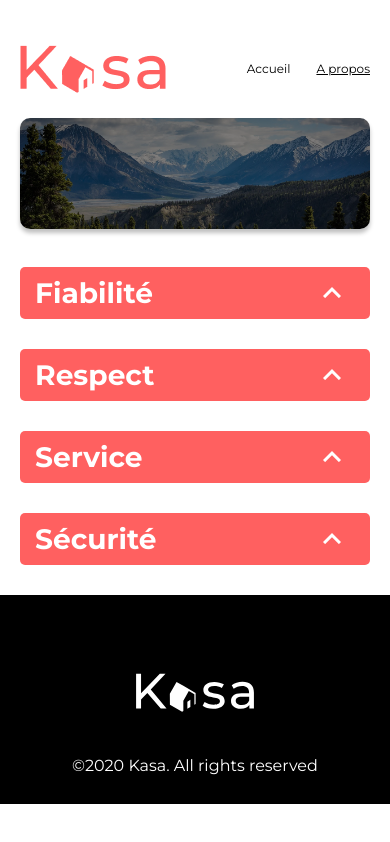
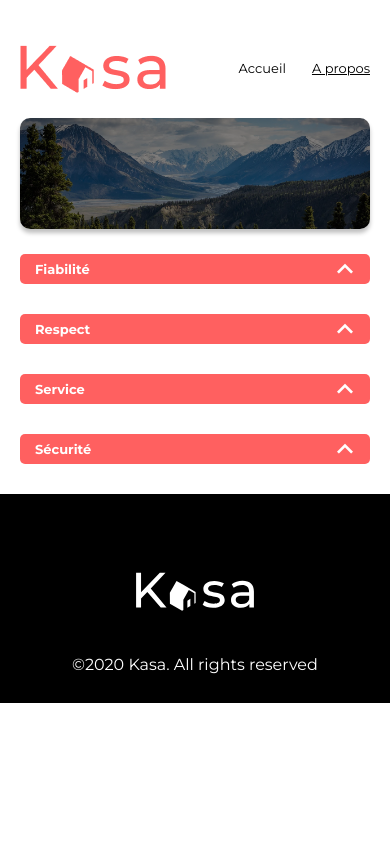
Before and after one commit to vico04/Projet-kasa-react, a React (Vite) app: page /about in a window 390 px wide. Built offline with nearby package versions, Linux system fonts and the light colour scheme.

Commit message:
Fixed display problems with collapses in mobile version

```diff
--- a/src/components/Collapse/Collapse.jsx
+++ b/src/components/Collapse/Collapse.jsx
@@ -19,7 +19,11 @@ const Collapse = ({ title, content }) => {
           </span>
         </div>
       </div>
-      {isOpen && <div className="collapse-content appear scale-in-ver-top">{content}</div>}
+      {isOpen && (
+        <div className="collapse-content appear scale-in-ver-top">
+          <div className="collapse-text"> {content} </div>
+        </div>
+      )}
     </div>
   );
 };
--- a/src/components/Collapse/Collapse.scss
+++ b/src/components/Collapse/Collapse.scss
@@ -30,11 +30,15 @@
 
   .collapse-content {
     width: 100%;
-    max-width: 974px; // Même largeur que .collapse
+    max-width: 1000px;
+  }
+
+  .collapse-text {
+    padding: 15px;
   }
 
   .arrow-box {
-    padding-right: 20px;
+    padding-right: 9px;
     display: flex;
     align-items: center;
   }
@@ -42,7 +46,6 @@
   .arrow {
     font-size: 36px;
     cursor: pointer;
-
     transition: transform 0.3s ease-in-out;
     transform-origin: center; // Centre l'axe de rotation
   }
@@ -52,8 +55,36 @@
   }
 
   .appear {
-    max-height: 100px; // Ajuste selon le contenu
+    max-height: 300px; // Ajuste selon le contenu
     background-color: $background-primary; // Fond gris quand visible
-    padding: 12px; // Assure une bonne apparence
   }
 }
+
+@media (min-width: 320px) and (max-width: 768px) {
+  .collapse-container {
+    margin-top: 25px;
+
+    .collapse {
+      height: 30px;
+      border-radius: 5px;
+      margin-bottom: 0px;
+
+      h3 {
+        font-size: 13px;
+      }
+    }
+
+    .collapse-text {
+      font-size: 13px;
+      padding: 12px;
+    }
+
+    .arrow-box {
+      height: 30px;
+    }
+
+    .arrow {
+      font-size: 32px;
+    }
+  }
+}
--- a/src/components/Header/Header.scss
+++ b/src/components/Header/Header.scss
@@ -56,7 +56,7 @@
 
     .nav_menu {
       a {
-        font-size: 12px;
+        font-size: 13px;
       }
 
       ul {
--- a/src/pages/Details/Details.scss
+++ b/src/pages/Details/Details.scss
@@ -77,6 +77,7 @@
     width: 100%;
     display: flex;
     flex-direction: row;
+    flex-wrap: wrap;
     gap: 10px;
 
     .box {
@@ -91,10 +92,10 @@
     }
 
     .tag {
-      font-size: 14px;
+      font-size: 13px;
       font-weight: 700;
       color: white;
-      // white-space: nowrap;
+      white-space: nowrap;
     }
   }
 
@@ -138,7 +139,13 @@
 
   .collapse-content {
     width: 100%;
-    max-width: 579px; // Même largeur que .collapse
+    padding: 25px 28px 25px 20px;
+  }
+
+  //Gestion de l'affichage du contenu de la collapse
+  .collapse-text {
+    height: 100%;
+    overflow: auto;
   }
 
   .arrow {
@@ -152,12 +159,9 @@
   }
 
   .appear {
-    height: 150px;
+    height: 180px;
     max-height: 300px; // Ajuste selon le contenu
     background-color: $background-primary; // Fond gris quand visible
-    padding-top: 22px;
-    padding-left: 22px;
-    padding: 22px;
     box-sizing: border-box;
   }
 }
@@ -228,7 +232,8 @@
     .tags {
       margin-bottom: 16px;
       .box {
-        width: 100px;
+        width: 100%;
+        max-width: 105px;
         height: 18px;
         border-radius: 5px;
       }
@@ -245,6 +250,7 @@
 
       .collapse {
         height: 30px;
+        border-radius: 5px;
 
         h3 {
           font-size: 13px;
@@ -254,6 +260,26 @@
       .collapse-box {
         gap: 20px;
       }
+
+      .collapse-content {
+        max-width: 582px;
+        padding: 13px 20px 19px 20px;
+      }
+
+      .appear {
+        height: 150px;
+      }
+
+      //Gestion de l'affichage du contenu de la collapse
+      .collapse-text {
+        font-size: 13px;
+      }
     }
   }
 }
+
+@media (min-width: 320px) and (max-width: 360px) {
+  .details-container {
+    padding-top: 20px;
+  }
+}
```
